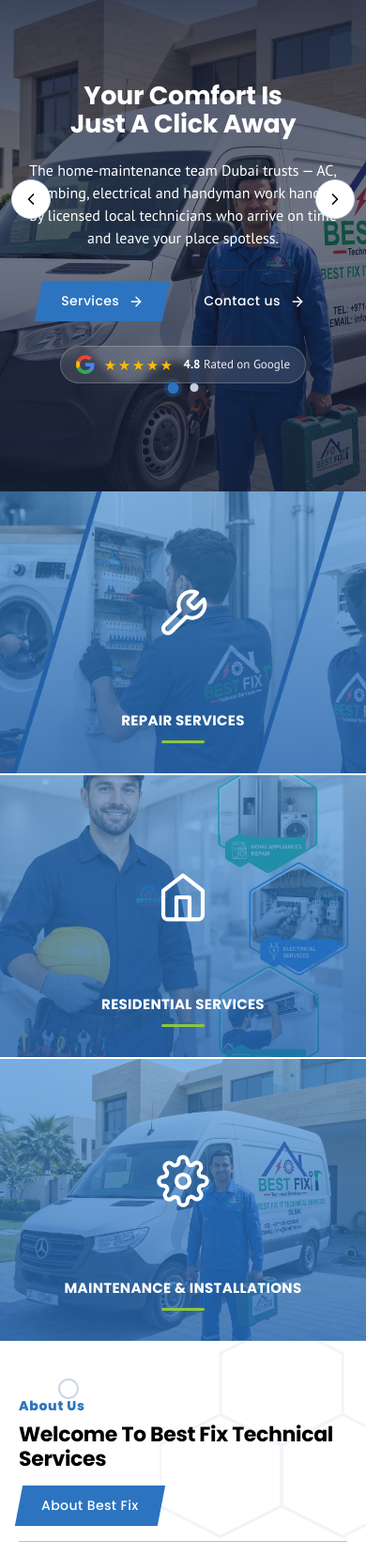
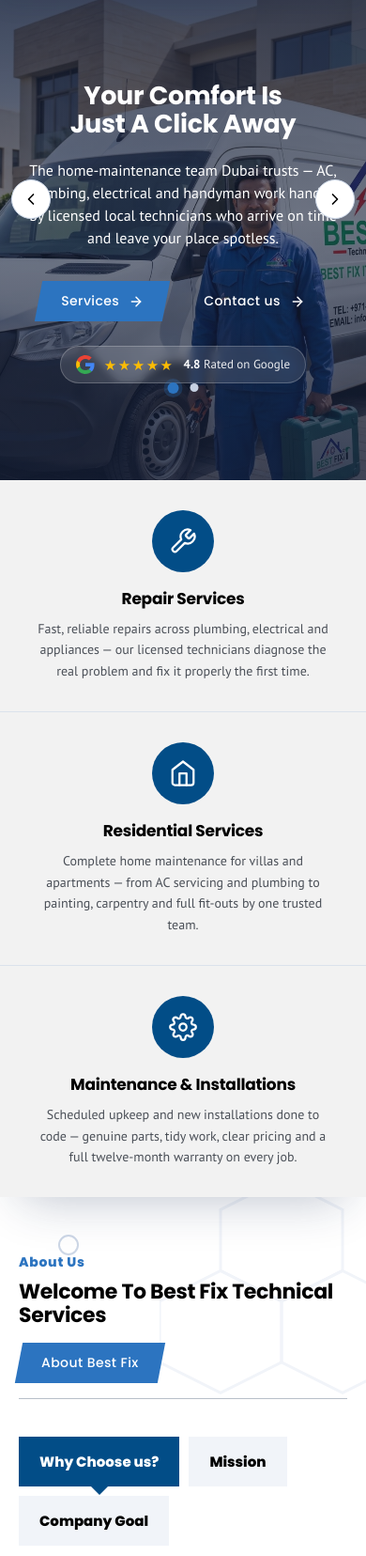
Before and after one commit to Shakeeb871/bestfixit-ae, a Flask app: page / in a window 390 px wide. Shown: the part 199-1855 px from the top of the page at 94% size. Run offline with Flask 3, Linux system fonts and the light colour scheme.

Commit message:
Replace duotone band with a full-width light 3-column feature strip
Move the feature strip out of the hero section into its own full-width band
with a light (#f2f2f2) background that overlaps (links to) the hero bottom.
Three columns, each with a navy circular icon, black title and description
(the original card content), thin dividers, responsive (3 -> 1). Titles are
now dark since the strip is outside the hero's white-text scope.

Co-Authored-By: Claude Opus 4.8 <noreply@anthropic.com>
Claude-Session: https://claude.ai/code/session_016tDyNJwNLGHkf9e7t3iXBH

```diff
--- a/static/css/site.css
+++ b/static/css/site.css
@@ -666,30 +666,24 @@ details[open] .bf-faq-chev{ transform:rotate(180deg); }
 .hero-rating__meta{ font-size:13px; color:rgba(255,255,255,.9); white-space:nowrap; }
 .hero-rating__meta strong{ color:#fff; font-weight:700; }
 
-/* ── hero feature cards (photo + light-blue duotone, icon, uppercase title) ── */
-.hfeat-row{ position:relative; z-index:3; width:100%; margin:-72px 0 0; padding:0;
-    display:grid; grid-template-columns:repeat(3,1fr); gap:0; }
-.hfeat-card{ position:relative; overflow:hidden; isolation:isolate; box-sizing:border-box;
-    min-height:300px; display:grid; grid-template-rows:1fr auto; justify-items:center;
-    padding:34px 18px 32px; text-align:center; color:#fff;
-    background-color:#2c74c0; background-size:cover; background-position:center; }
-.hfeat-card + .hfeat-card{ border-left:2px solid rgba(255,255,255,.5); }
-.hfeat-card__overlay{ position:absolute; inset:0; z-index:-1;
-    background:linear-gradient(180deg, rgba(58,138,214,.60) 0%, rgba(38,104,178,.82) 100%); }
-.hfeat-card__icon{ align-self:center; display:block; }
-.hfeat-card__icon svg{ width:56px; height:56px; color:#fff; }
-.hfeat-card__foot{ align-self:end; }
-.hfeat-card__title{ margin:0; color:#fff !important; font-family:var(--font-heading);
-    font-weight:800; font-size:clamp(15px,1.4vw,18px); line-height:1.28;
-    text-transform:uppercase !important; letter-spacing:.02em; }
-.hfeat-card__rule{ display:block; width:46px; height:3px; border-radius:2px;
-    background:#8cc63f; margin:12px auto 0; }
+/* ── feature strip: full-width light band, 3 columns, linked to the hero ── */
+.hfeat{ position:relative; z-index:3; width:100%; margin-top:-64px; }
+.hfeat-row{ width:100%; background:#f2f2f2;
+    display:grid; grid-template-columns:repeat(3,1fr);
+    box-shadow:0 24px 50px -24px rgba(20,40,80,.30); }
+.hfeat-card{ box-sizing:border-box; display:flex; flex-direction:column; align-items:center;
+    text-align:center; padding:clamp(32px,3.6vw,46px) clamp(20px,3vw,34px); }
+.hfeat-card + .hfeat-card{ border-left:1px solid #dbe2ec; }
+.hfeat-card__icon{ width:66px; height:66px; border-radius:50%; display:grid; place-items:center;
+    background:#024d87; color:#fff; margin-bottom:18px; flex:none; }
+.hfeat-card__icon svg{ width:30px; height:30px; }
+.hfeat-card__title{ margin:0 0 10px; color:#000; font-family:var(--font-heading);
+    font-weight:800; font-size:clamp(17px,1.5vw,20px); line-height:1.25; }
+.hfeat-card__text{ display:block; margin:0; color:#4a4f57; font-size:14px; line-height:1.6; max-width:320px; }
 @media (max-width:760px){
-  .hfeat-row{ grid-template-columns:repeat(2,1fr); gap:2px; margin-top:-48px; }
-  .hfeat-card + .hfeat-card{ border-left:0; }
-}
-@media (max-width:470px){
-  .hfeat-row{ grid-template-columns:1fr; gap:2px; margin-top:-36px; }
+  .hfeat{ margin-top:-48px; }
+  .hfeat-row{ grid-template-columns:1fr; }
+  .hfeat-card + .hfeat-card{ border-left:0; border-top:1px solid #dbe2ec; }
 }
 
 /* ── shared section header: eyebrow + title (left), button (right), rule ── */
--- a/templates/index.html
+++ b/templates/index.html
@@ -58,16 +58,16 @@
     <!-- slide dots -->
     <div class="hero-dots" data-hero-dots></div>
   </div>
-  <!-- overlapping feature cards (photo + blue duotone) -->
+</section>
+
+<!-- feature strip: full-width light band linked to the hero -->
+<section class="hfeat" aria-label="What we do">
   <div class="hfeat-row" data-reveal>
     {% for c in feature_cards %}
-    <div class="hfeat-card" style="background-image:url('{{ c.image }}');">
-      <span class="hfeat-card__overlay" aria-hidden="true"></span>
+    <div class="hfeat-card">
       <span class="hfeat-card__icon" aria-hidden="true">{{ c.icon|safe }}</span>
-      <div class="hfeat-card__foot">
-        <h3 class="hfeat-card__title">{{ c.title }}</h3>
-        <span class="hfeat-card__rule" aria-hidden="true"></span>
-      </div>
+      <h3 class="hfeat-card__title">{{ c.title }}</h3>
+      <span class="hfeat-card__text">{{ c.text }}</span>
     </div>
     {% endfor %}
   </div>
```
